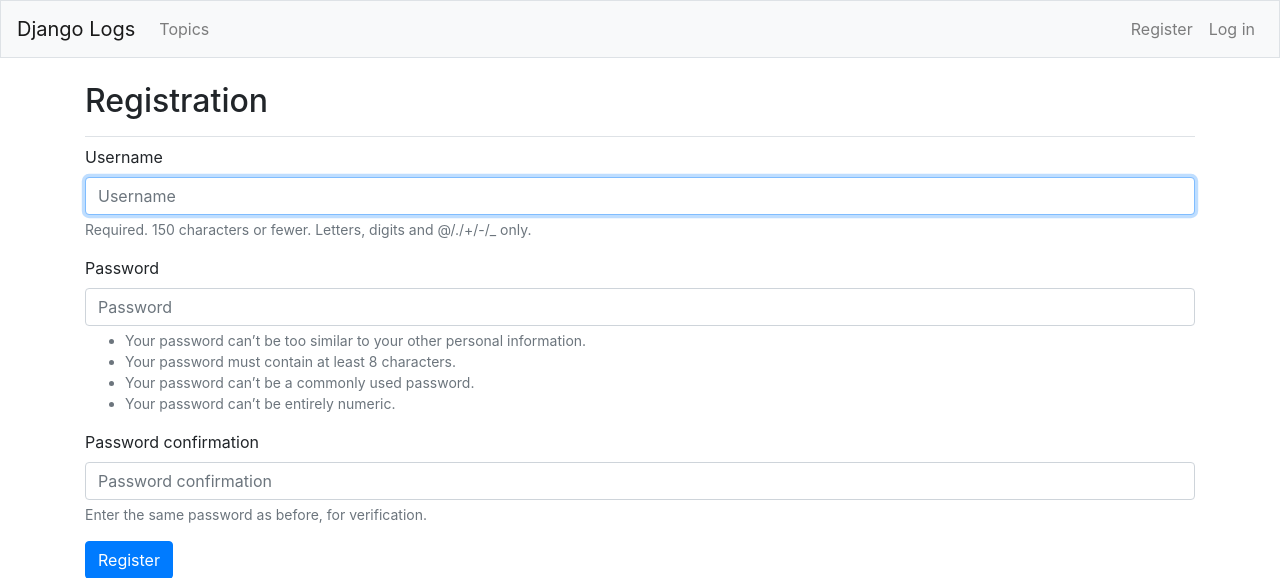
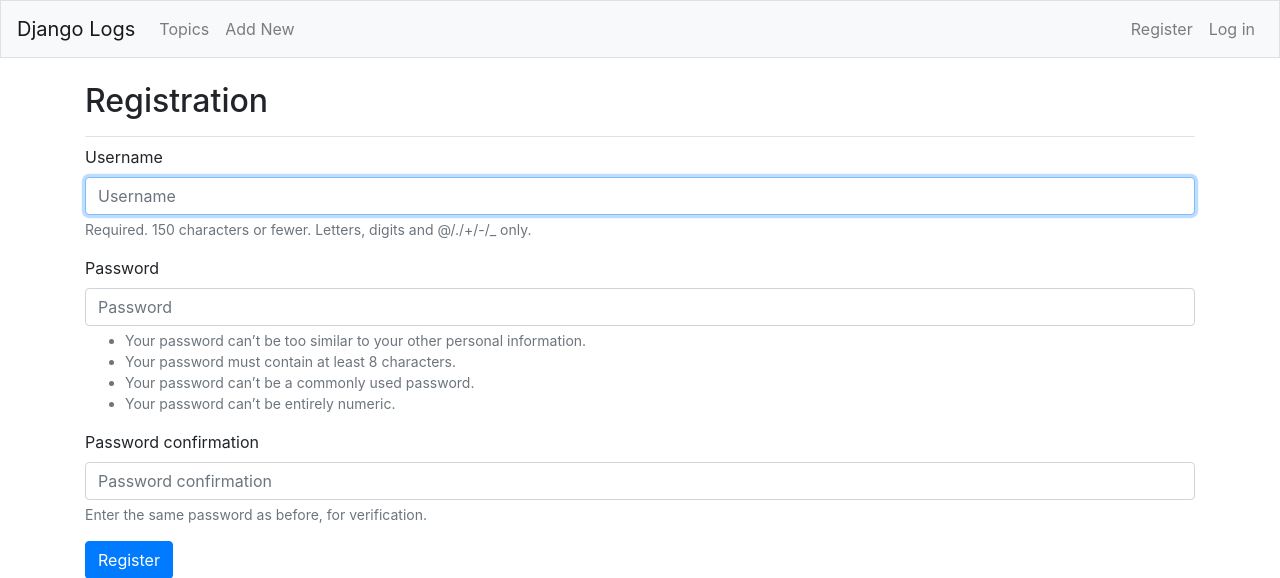
Before and after one commit to t42huang/django-logs, a Django app: page /users/register/ in a window 1280 px wide. Shown: the top 578 px of the page. Run offline with Django 3.2, Linux system fonts and the light colour scheme; some libraries are stand-ins or nearby versions.

Commit message:
display additional links for admin users

```diff
--- a/djlogs/templates/djlogs/base.html
+++ b/djlogs/templates/djlogs/base.html
@@ -23,6 +23,12 @@
                 <li class="nav-item">
                     <a class="nav-link" href="{% url 'djlogs:topics'%}">Topics</a>
                 </li>
+                <li class="nav-item">
+                    <a class="nav-link" href="{% url 'djlogs:new_topic'%}">Add New</a>
+                </li>
+                {% if request.user.is_superuser %}
+                    <li><a class="nav-link" href="{% url 'admin:index' %}">Admin</a></li>
+                {% endif %}
             </ul>
             <ul class="navbar-nav ml-auto">
                 {% if user.is_authenticated %}
--- a/djlogs/templates/djlogs/index.html
+++ b/djlogs/templates/djlogs/index.html
@@ -11,6 +11,10 @@
                 role="button">Topics &raquo;</a>
             <a class="btn btn-lg btn-primary" href="{% url 'djlogs:new_topic' %}"
                 role="button">Add New &raquo;</a>
+            {% if request.user.is_superuser %}
+                <a class="btn btn-lg btn-danger" href="{% url 'admin:index' %}"
+                    role="button">Admin &raquo;</a>
+            {% endif %}
         {% else %}
             <a class="btn btn-lg btn-primary" href="{% url 'users:register' %}"
                 role="button">Register &raquo;</a>
```
